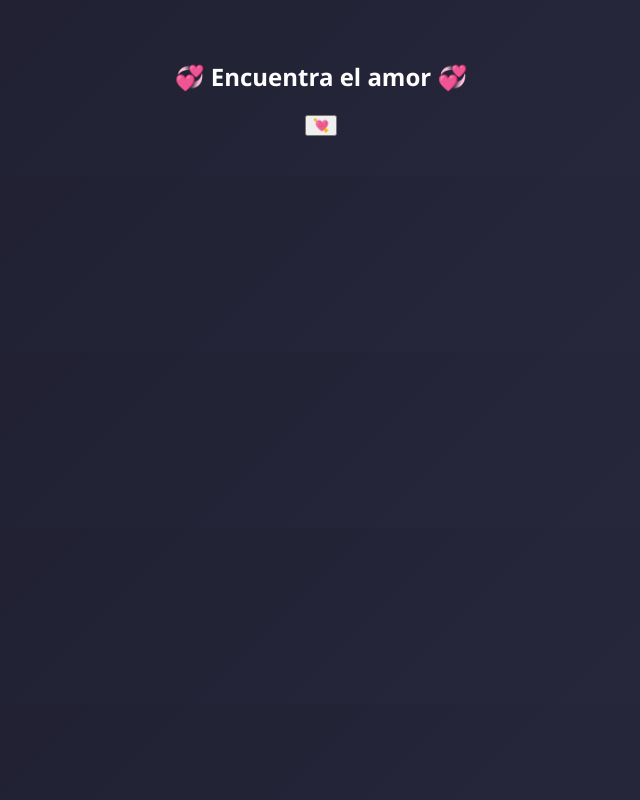
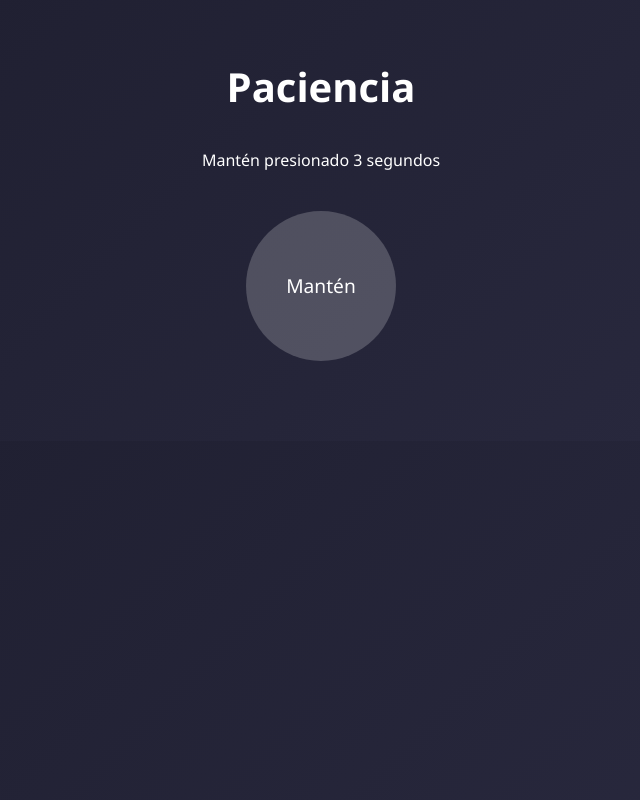
Before and after one commit to anthonypenapalomino8-prog/mi-novia, a plain HTML site: page juegos/juego3.html in a window 1280 px wide. Shown: the whole page, without its empty margins (319-959 px from the left). Drawn offline with Linux system fonts and the light colour scheme.

Commit message:
Update juego3.html

```diff
--- a/juegos/juego3.html
+++ b/juegos/juego3.html
@@ -1,15 +1,31 @@
 <!DOCTYPE html>
 <html lang="es">
 <head>
-  <meta charset="UTF-8">
-  <title>Juego 3</title>
-  <link rel="stylesheet" href="../style.css">
+<meta charset="UTF-8">
+<title>Juego de Paciencia</title>
+<link rel="stylesheet" href="../style.css">
+<style>
+#circle {
+  width: 150px;
+  height: 150px;
+  border-radius: 50%;
+  background: rgba(255,255,255,0.2);
+  margin: 40px auto;
+  display: flex;
+  align-items: center;
+  justify-content: center;
+  font-size: 1.2em;
+  transition: background 0.3s, transform 0.3s;
+}
+</style>
 </head>
-<body class="center">
+<body class="fade-in">
 
-  <h2>💞 Encuentra el amor 💞</h2>
-  <button onclick="ganar()">💘</button>
+<h1>Paciencia</h1>
+<p>Mantén presionado 3 segundos</p>
 
-  <script src="juego3.js"></script>
+<div id="circle">Mantén</div>
+
+<script src="juego3.js"></script>
 </body>
 </html>
```
